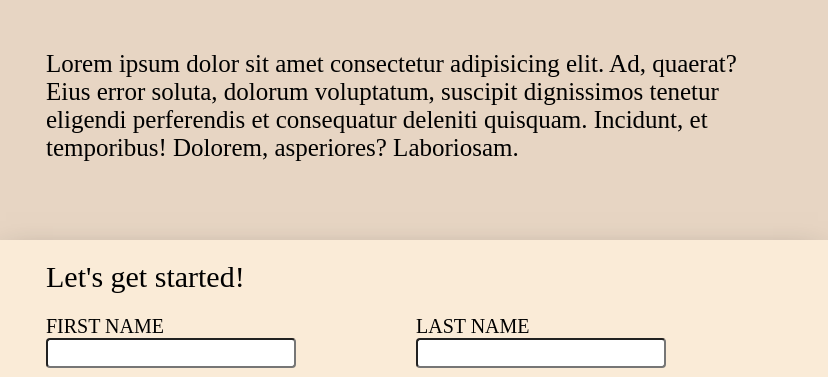
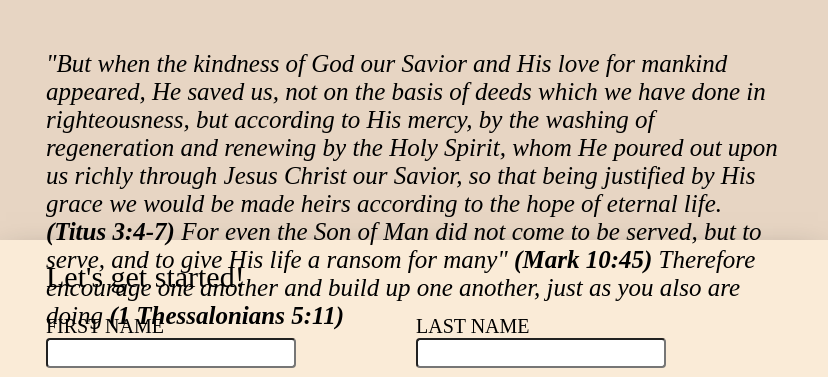
Before and after one commit to enochhh/sign-up-form, a plain HTML site: page index.html in a window 1280 px wide. Shown: the top 377 px of the page, 452-1280 px from the left. Drawn offline with nearby package versions, Linux system fonts and the light colour scheme.

Commit message:
Added intro text

```diff
--- a/index.html
+++ b/index.html
@@ -18,7 +18,12 @@
 
     <div class="main">
         <div class="intro">
-            Lorem ipsum dolor sit amet consectetur adipisicing elit. Ad, quaerat? Eius error soluta, dolorum voluptatum, suscipit dignissimos tenetur eligendi perferendis et consequatur deleniti quisquam. Incidunt, et temporibus! Dolorem, asperiores? Laboriosam.
+            <em>"But when the kindness of God our Savior and His love for mankind appeared,
+                He saved us, not on the basis of deeds which we have done in righteousness,
+                but according to His mercy, by the washing of regeneration and renewing by the Holy Spirit,
+                whom He poured out upon us richly through Jesus Christ our Savior,
+                so that being justified by His grace we would be made heirs according to the hope of eternal life. <strong>(Titus 3:4-7)</strong> For even the Son of Man did not come to be served, but to serve, and to give His life a ransom for many"
+            <strong>(Mark 10:45)</strong> Therefore encourage one another and build up one another, just as you also are doing <strong>(1 Thessalonians 5:11)</strong></em>
         </div>
 
         <div class="mid-section">
```
